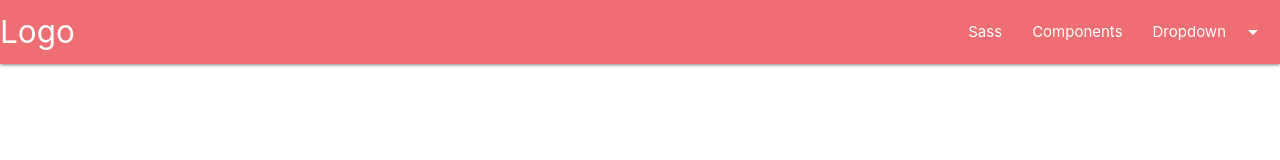
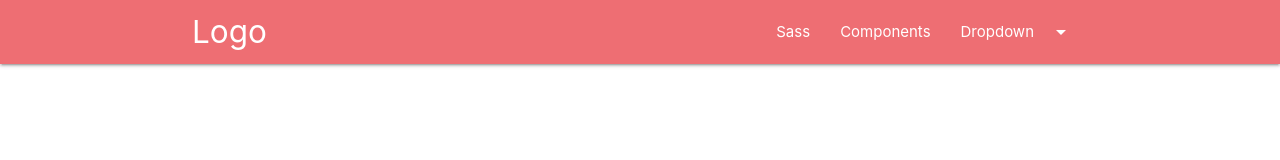
Before and after one commit to Elhyoz/Club-Desarrollo-Software, a plain HTML site: page Ejemplos/Ejemplo Dropdown/index.html in a window 1280 px wide. Drawn offline with nearby package versions, Linux system fonts and the light colour scheme.

Commit message:
Container agregado

```diff
--- a/Ejemplos/Ejemplo Dropdown/index.html
+++ b/Ejemplos/Ejemplo Dropdown/index.html
@@ -26,7 +26,7 @@
             </li>
         </ul>
         <nav>
-            <div class="nav-wrapper">
+            <div class="nav-wrapper container">
                 <a class="brand-logo" href="#!">Logo
                 </a>
                 <ul class="right hide-on-med-and-down">
```
